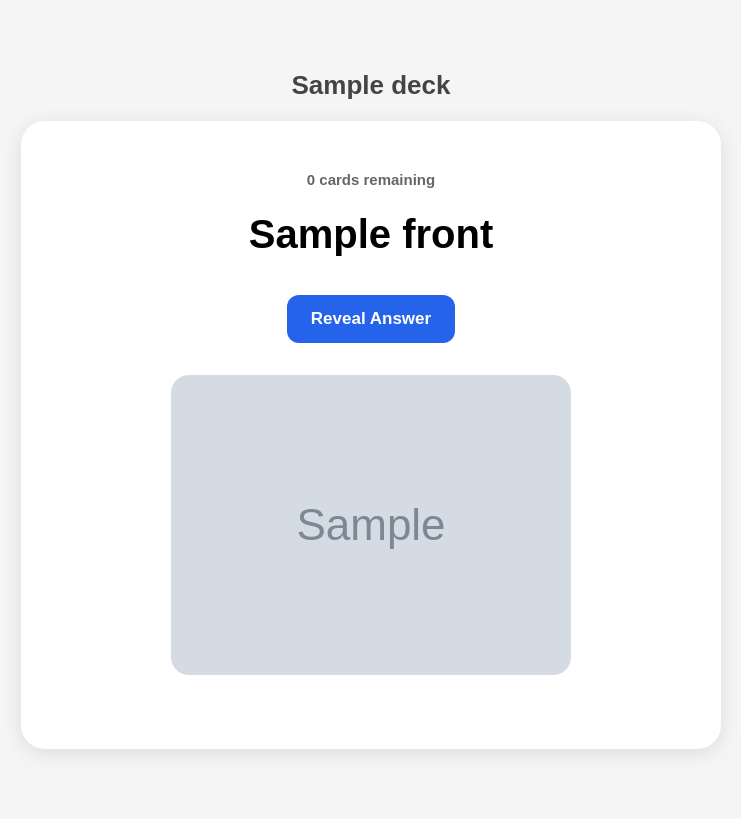
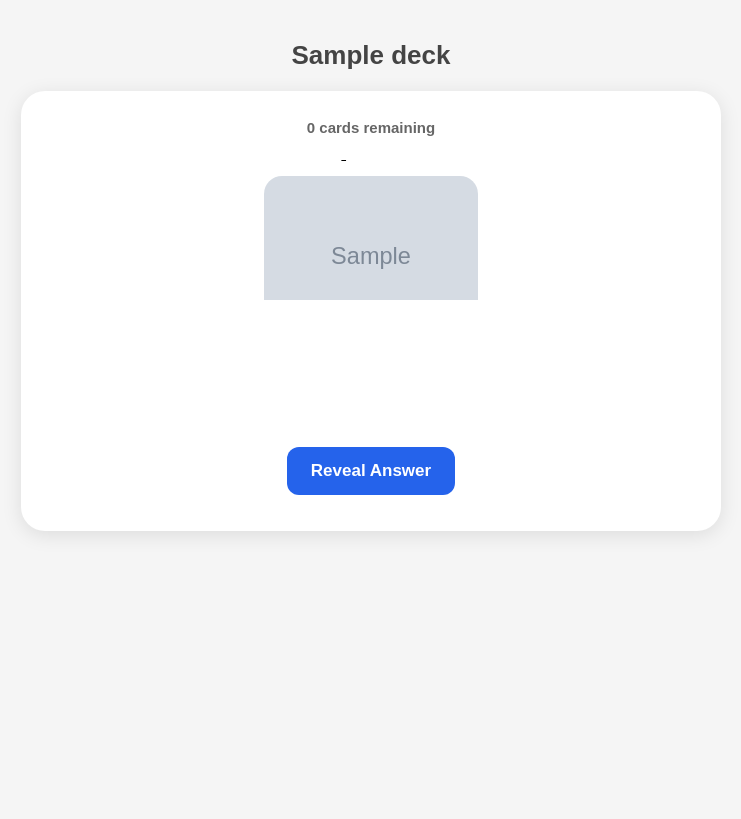
Before and after one commit to lewisbryan302-cloud/LanguageApp, a FastAPI app: page /review/1 in a window 1280 px wide. Shown: the part 83-902 px from the top of the page, without its empty margins (269-1010 px from the left). After the commit the page ends 618 px from the top, so only its background shows below. Run offline with FastAPI, Linux system fonts and the light colour scheme; grey boxes marked "Sample" are stand-in pictures; a database or web service that is not in the repository returns one stand-in record (values such as "Sample title"); data that the repository does not hold is empty.

Commit message:
v0.5 review flow

```diff
--- a/templates/review.html
+++ b/templates/review.html
@@ -99,27 +99,94 @@
 
         .page {
             max-width: 700px;
-            margin: 70px auto;
+            margin: 40px auto;
             padding: 0 20px;
         }
 
         .review-card {
             background: white;
             border-radius: 24px;
-            padding: 50px;
+            padding: 28px 42px;
             box-shadow: 0 4px 20px rgba(0,0,0,0.1);
+
+            height: min(440px, 65vh);
+            box-sizing: border-box;
+
+            display: flex;
+            flex-direction: column;
+        }
+
+        .remaining-counter {
+            flex: 0 0 auto;
+            color: #666;
+            font-size: 15px;
+            margin-bottom: 10px;
+            font-weight: bold;
+        }
+
+        .review-content-area {
+            flex: 1;
+            min-height: 0;
+
+            display: grid;
+            grid-template-rows: 1fr 1fr;
+
+            overflow: hidden;
+        }
+
+        .review-front-area {
+            display: flex;
+            flex-direction: column;
+            justify-content: center;
+            align-items: center;
+
+            min-height: 0;
+            overflow-y: auto;
+        }
+
+        .review-answer-area {
+            display: flex;
+            justify-content: center;
+            align-items: center;
+
+            min-height: 0;
+            overflow-y: auto;
+        }
+
+        .review-controls {
+            flex: 0 0 64px;
+
+            display: flex;
+            justify-content: center;
+            align-items: center;
         }
 
         .front {
-            font-size: 40px;
-            margin-bottom: 30px;
+            font-size: 34px;
+            margin: 0;
             font-weight: bold;
+            max-width: 100%;
         }
 
         .back {
-            font-size: 28px;
-            margin: 30px;
+            font-size: 24px;
+            margin: 0;
             color: #444;
+            max-width: 100%;
+        }
+
+        .review-image {
+            max-width: 100%;
+            max-height: 160px;
+            margin: 14px auto 0 auto;
+            display: block;
+            border-radius: 18px;
+        }
+
+        #ratings {
+            justify-content: center;
+            align-items: center;
+            flex-wrap: wrap;
         }
 
         button,
@@ -176,14 +243,6 @@
             padding: 2px 6px;
             border-radius: 6px;
             font-weight: bold;
-        }
-
-        .review-image {
-            max-width: 100%;
-            max-height: 320px;
-            margin: 24px auto;
-            display: block;
-            border-radius: 18px;
         }
 
         .image-occlusion-review {
@@ -313,18 +372,14 @@
                     {{ remaining_reviews }} cards remaining
                 </div>
 
+                <div class="review-content-area">
+
+                    <div class="review-front-area">
+
                         {% if card[3] == "cloze" %}
 
                             <div class="front">
                                 {{ card[1] | cloze_hidden }}
-                    </div>
-
-                    <button id="revealButton" class="reveal-button" onclick="revealAnswer()">
-                        Reveal Answer
-                    </button>
-
-                    <div id="answer" class="back" style="display: none;">
-                        {{ card[1] | cloze_revealed }}
                             </div>
 
                         {% elif card[3] == "image_occlusion" %}
@@ -332,12 +387,6 @@
                             <div class="front image-occlusion-review">
                                 {{ card[1] | safe }}
                             </div>
-
-                    <button id="revealButton" class="reveal-button" onclick="revealAnswer()">
-                        Reveal Answer
-                    </button>
-
-                    <div id="answer" style="display: none;"></div>
 
                         {% else %}
 
@@ -349,9 +398,27 @@
                                 {{ card[1] | safe }}
                             </div>
 
-                    <button id="revealButton" class="reveal-button" onclick="revealAnswer()">
-                        Reveal Answer
-                    </button>
+                        {% endif %}
+
+                        {% if card[4] %}
+                            <img src="{{ card[4] }}" class="review-image">
+                        {% endif %}
+
+                    </div>
+
+                    <div class="review-answer-area">
+
+                        {% if card[3] == "cloze" %}
+
+                            <div id="answer" class="back" style="display: none;">
+                                {{ card[1] | cloze_revealed }}
+                            </div>
+
+                        {% elif card[3] == "image_occlusion" %}
+
+                            <div id="answer" style="display: none;"></div>
+
+                        {% else %}
 
                             <div
                                 id="answer"
@@ -364,9 +431,9 @@
 
                         {% endif %}
 
-                {% if card[4] %}
-                    <img src="{{ card[4] }}" class="review-image">
-                {% endif %}
+                    </div>
+
+                </div>
 
                 <div id="reviewEditToolbar" class="editor-toolbar" style="display: none;">
                     <select id="font-family">
@@ -393,6 +460,16 @@
                     <button type="button" onclick="formatSelection('italic')">I</button>
                     <button type="button" onclick="insertLatex()">LaTeX</button>
                 </div>
+
+                <div class="review-controls">
+
+                    <button
+                        id="revealButton"
+                        class="reveal-button"
+                        onclick="revealAnswer()"
+                    >
+                        Reveal Answer
+                    </button>
 
                     <button
                         id="saveEditButton"
@@ -426,6 +503,8 @@
 
                 </div>
 
+            </div>
+
         {% else %}
 
             <div class="empty">
@@ -451,7 +530,7 @@
             }
 
             if (ratings) {
-                ratings.style.display = "block";
+                ratings.style.display = "flex";
             }
 
             if (revealButton) {
```
Lines whose indentation alone changed are shown as unchanged.
